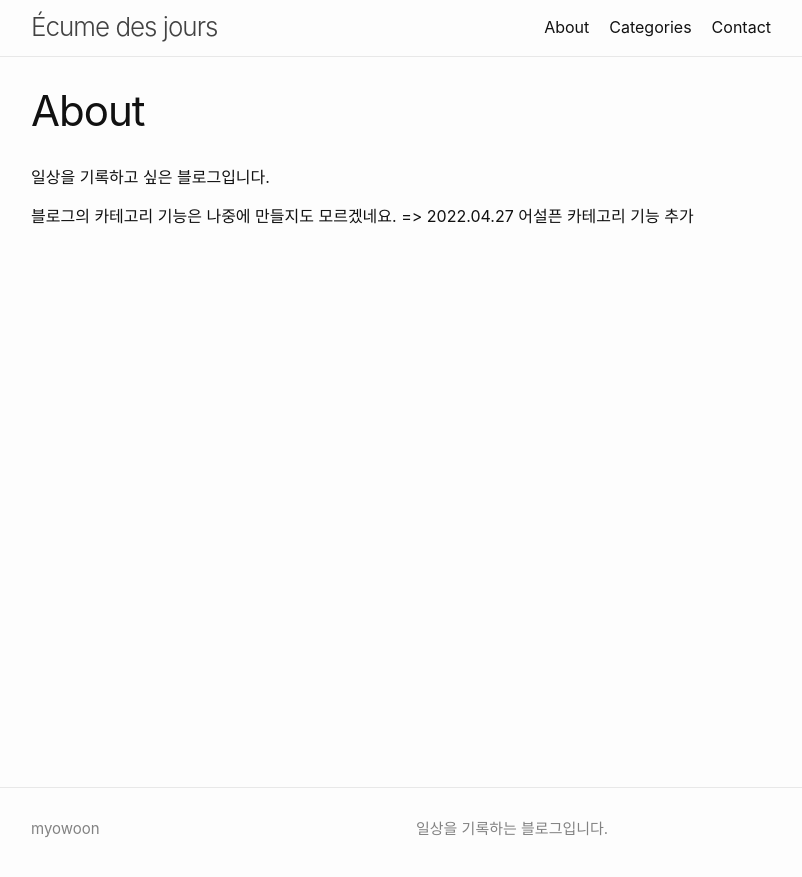
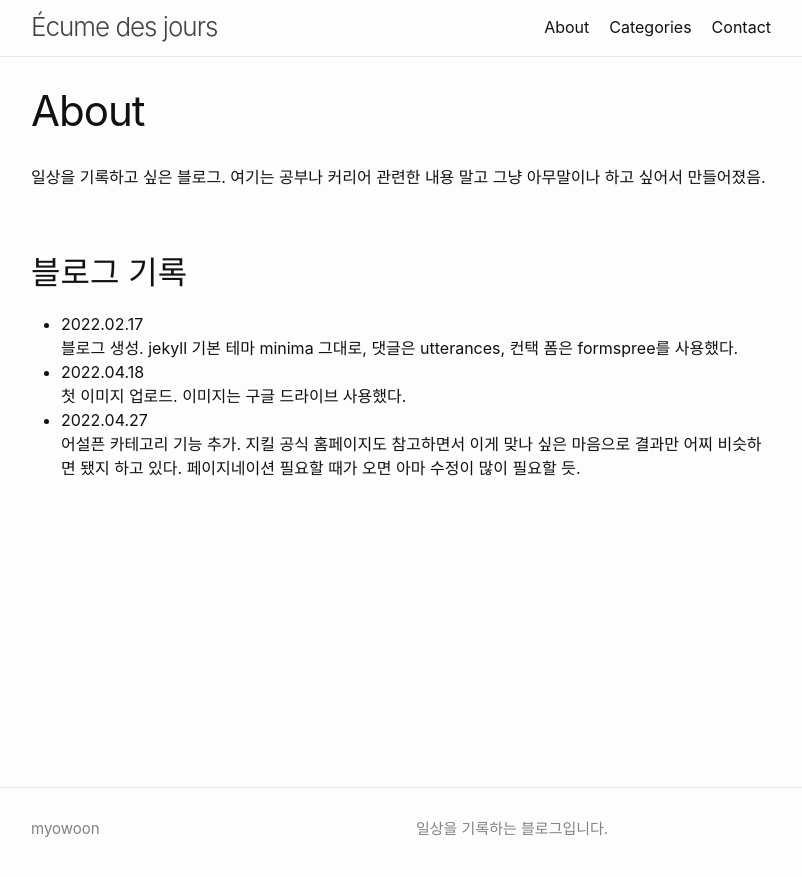
Before and after one commit to myowoon/myowoon.github.io, a Jekyll site: the page built from about.md, in a window 1280 px wide. Shown: the top 877 px of the page, without its empty margins (239-1041 px from the left). Built offline with Jekyll 4.4.1, drawn with Linux system fonts in a browser that asks for light colours.

Commit message:
Update about.md

```diff
--- a/about.md
+++ b/about.md
@@ -4,7 +4,13 @@ title: About
 permalink: /about/
 ---
 
-일상을 기록하고 싶은 블로그입니다.
+일상을 기록하고 싶은 블로그. 여기는 공부나 커리어 관련한 내용 말고 그냥 아무말이나 하고 싶어서 만들어졌음.
 
-블로그의 카테고리 기능은 나중에 만들지도 모르겠네요.
-=> 2022.04.27 어설픈 카테고리 기능 추가
+## 블로그 기록
+
+- 2022.02.17 <br />
+  블로그 생성. jekyll 기본 테마 minima 그대로, 댓글은 utterances, 컨택 폼은 formspree를 사용했다.
+- 2022.04.18 <br />
+  첫 이미지 업로드. 이미지는 구글 드라이브 사용했다.
+- 2022.04.27 <br />
+  어설픈 카테고리 기능 추가. 지킬 공식 홈페이지도 참고하면서 이게 맞나 싶은 마음으로 결과만 어찌 비슷하면 됐지 하고 있다. 페이지네이션 필요할 때가 오면 아마 수정이 많이 필요할 듯.
```
